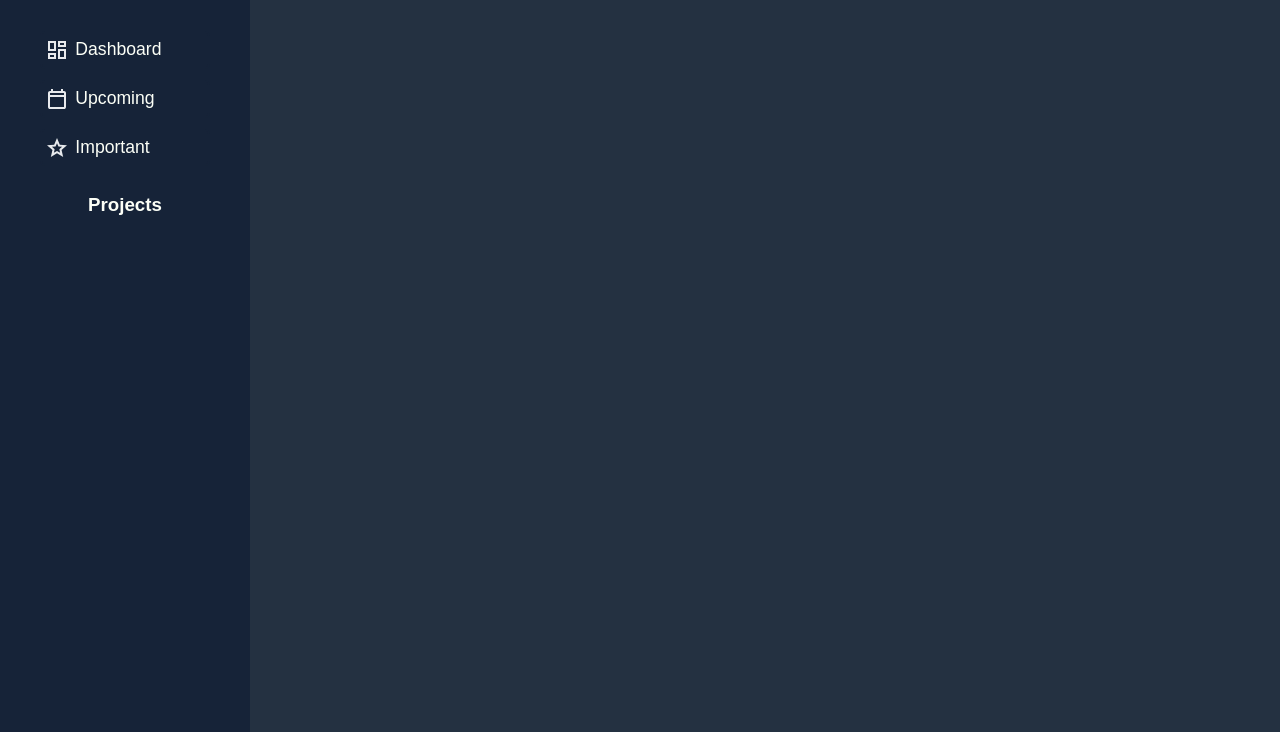
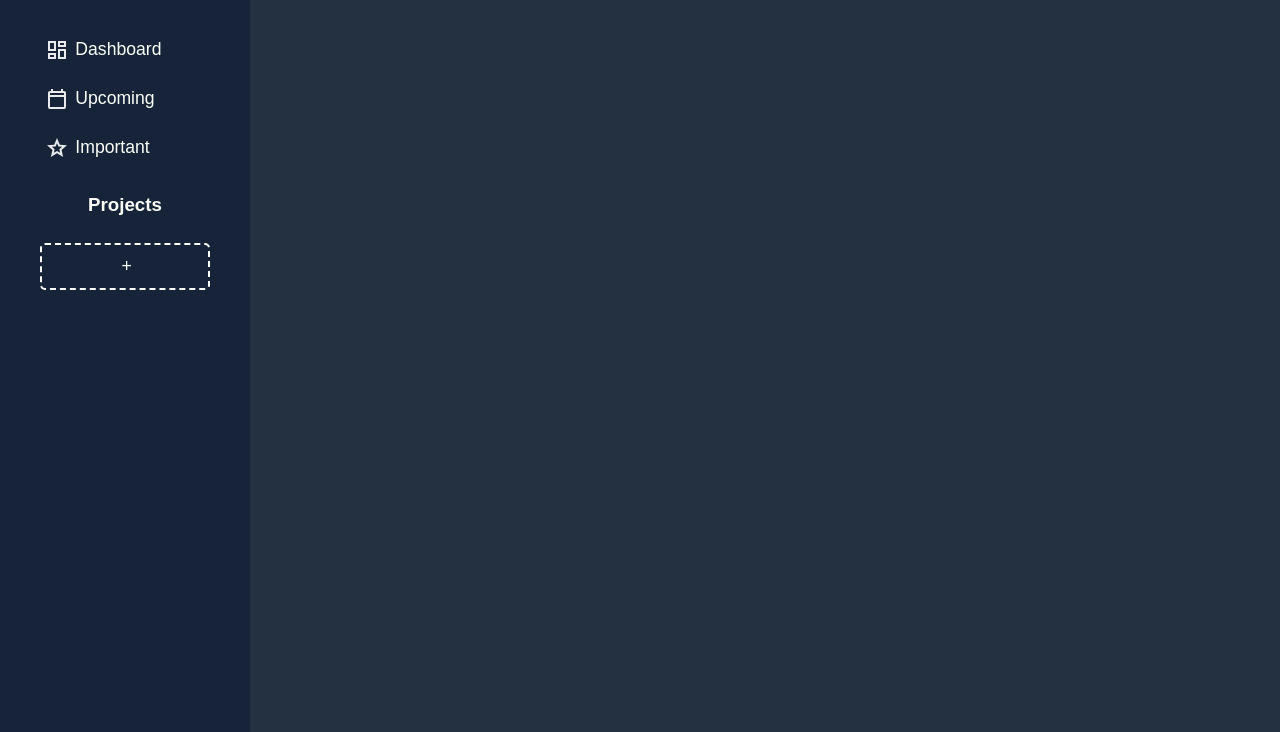
Before and after one commit to alxxjandro/todo-app, a website built with webpack: page src/template.html in a window 1280 px wide. Shown: the part 68-800 px from the top of the page. Built offline with nearby package versions, Linux system fonts and the light colour scheme.

Commit message:
finished the design of the sidebar and dashboard, gotta start working on the actual logic of the page

```diff
--- a/src/GUI/sidebar.js
+++ b/src/GUI/sidebar.js
@@ -45,6 +45,9 @@ const sideBar = function (){
         container.classList.toggle("collapsed");
         document.body.classList.toggle("close");
     })
+
+    //adding a button to add create projects
+    const addProject = createElem("button",["+"],["addProject"],container);
     return container;
 }();
 
--- a/src/css/sidebar.css
+++ b/src/css/sidebar.css
@@ -118,3 +118,27 @@ body > div.sideBar.collapsed > div > div > button.toggleBtn{
     background-color: var(--bgColorTwo);
     transition: background-color .1s ease;
 }
+
+.addProject{
+    border: dashed 2px var(--textColor);
+    border-radius: 5px;
+    color: var(--textColor);
+    transition: transform .2s ease;
+}
+
+.addProject:hover{
+    background-color: rgba(255, 255, 255, 0.103);
+    transform: scale(1.02);
+    border-radius: 5px;
+}
+
+.addProject:active{
+    background-color:var(--bgColorTwo);
+}
+
+.addProject > button {
+    cursor: pointer;
+    width: 100%;
+    padding: .4rem 1rem;
+    margin: 0 auto;
+}
```
